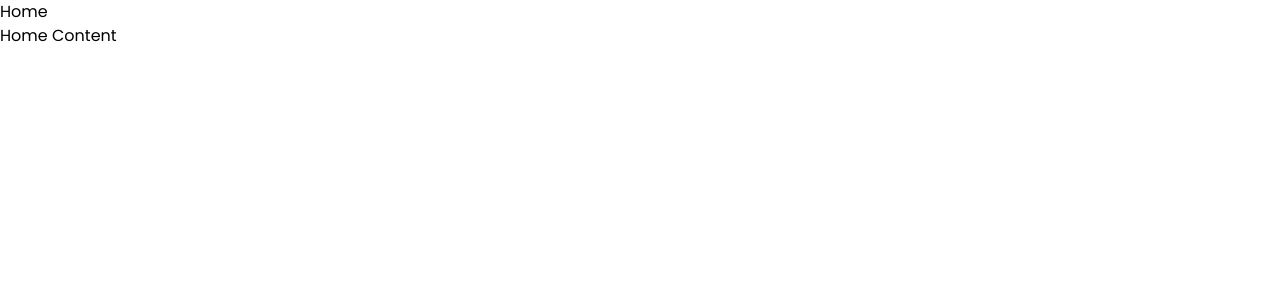
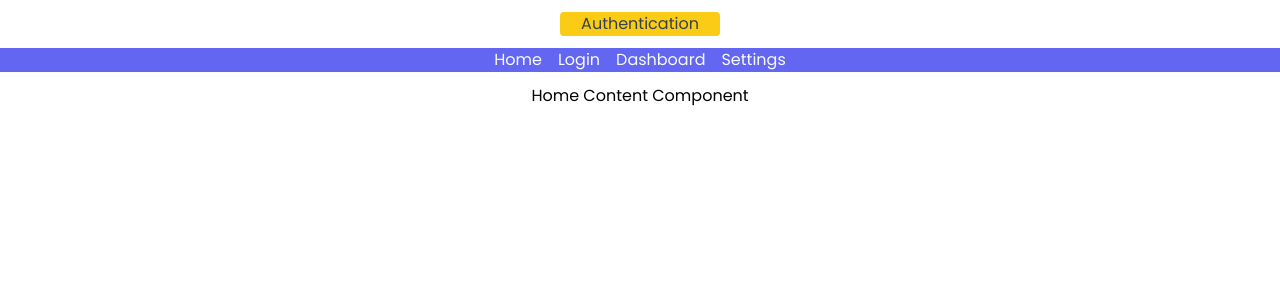
Before and after one commit to akashyap2013/react_router_authentication_project, a React (Create React App) app: page / in a window 1280 px wide. Shown: the top 300 px of the page. Built offline with nearby package versions, Linux system fonts and the light colour scheme.

Commit message:
Routes Added

```diff
--- /dev/null
+++ b/src/components/global.js
@@ -0,0 +1,58 @@
+import { Outlet, Link } from "react-router-dom"
+
+/** All Components */
+
+export const HomePage = () => {
+    return (
+        <main>
+            <h1 className="text-center my-3 bg-yellow-400 text-gray-700 w-40 mx-auto rounded">Authentication</h1>
+            <Nav></Nav>
+            <div className="flex justify-center text-center py-3">
+                <Outlet></Outlet>
+            </div>
+        </main>
+    )
+}
+
+export const LoginPage = () => {
+    return (
+        <div>
+            <h1>Login Component</h1>
+        </div>
+    )
+}
+
+export const HomeContent = () => {
+    return (
+        <div>
+            <h1>Home Content Component</h1>
+        </div>
+    )
+}
+
+export const Nav = () => {
+    return (
+       <nav className="flex bg-indigo-500 text-gray-50 gap-4 justify-center">
+            <Link to={'/'}>Home</Link>
+            <Link to={'/login'}>Login</Link>
+            <Link to={'/dashboard'}>Dashboard</Link>
+            <Link to={'/settings'}>Settings</Link>
+       </nav>
+    )
+}
+
+export const Dashboard = () => {
+    return (
+        <div>
+            <h1>Dashboard Component</h1>
+        </div>
+    )
+}
+
+export const Settings = () => {
+    return (
+        <div>
+            <h1>Settings Component</h1>
+        </div>
+    )
+}
```
Also changed, not shown: src/App.js (+12 -5 lines).
